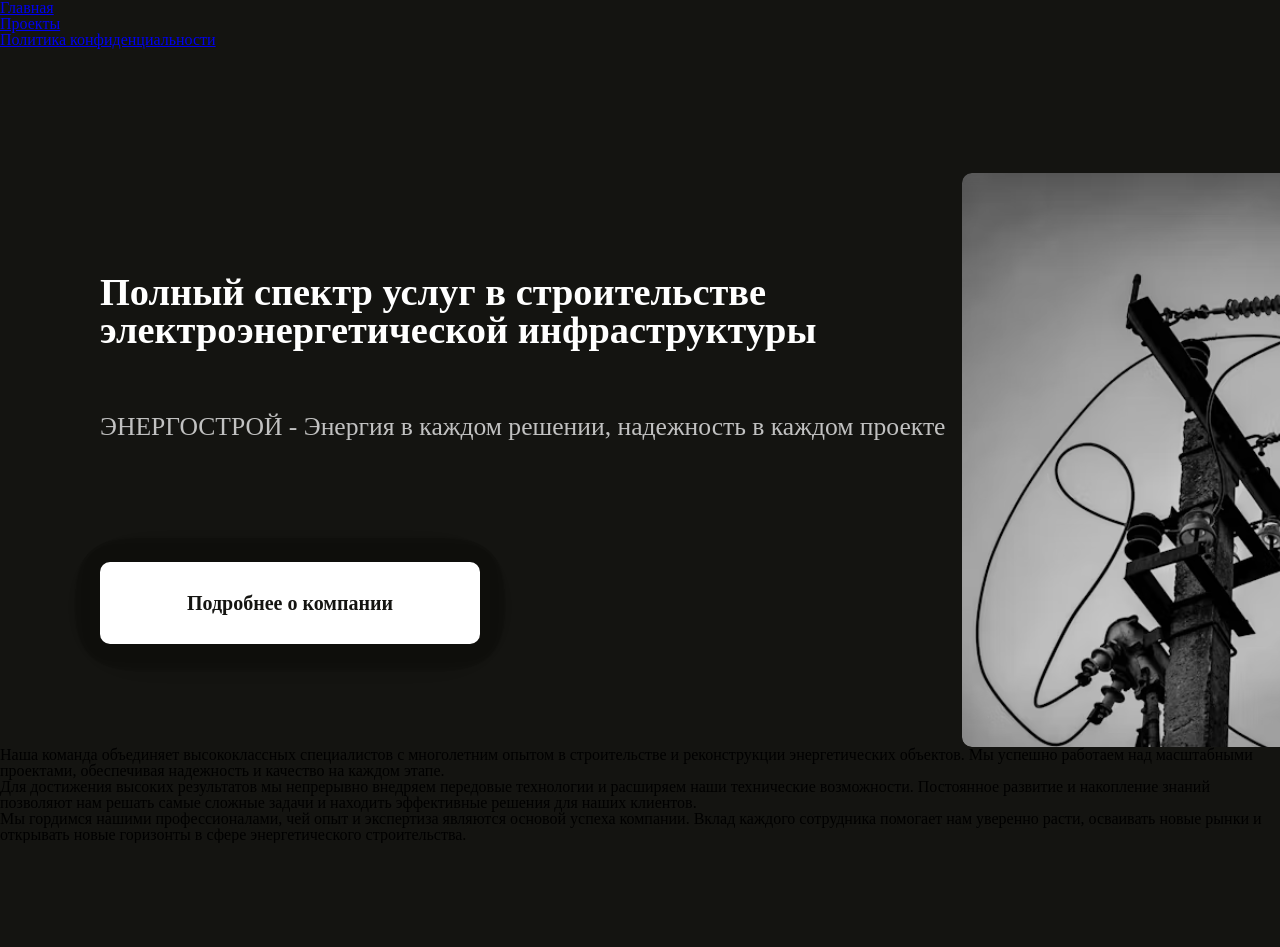
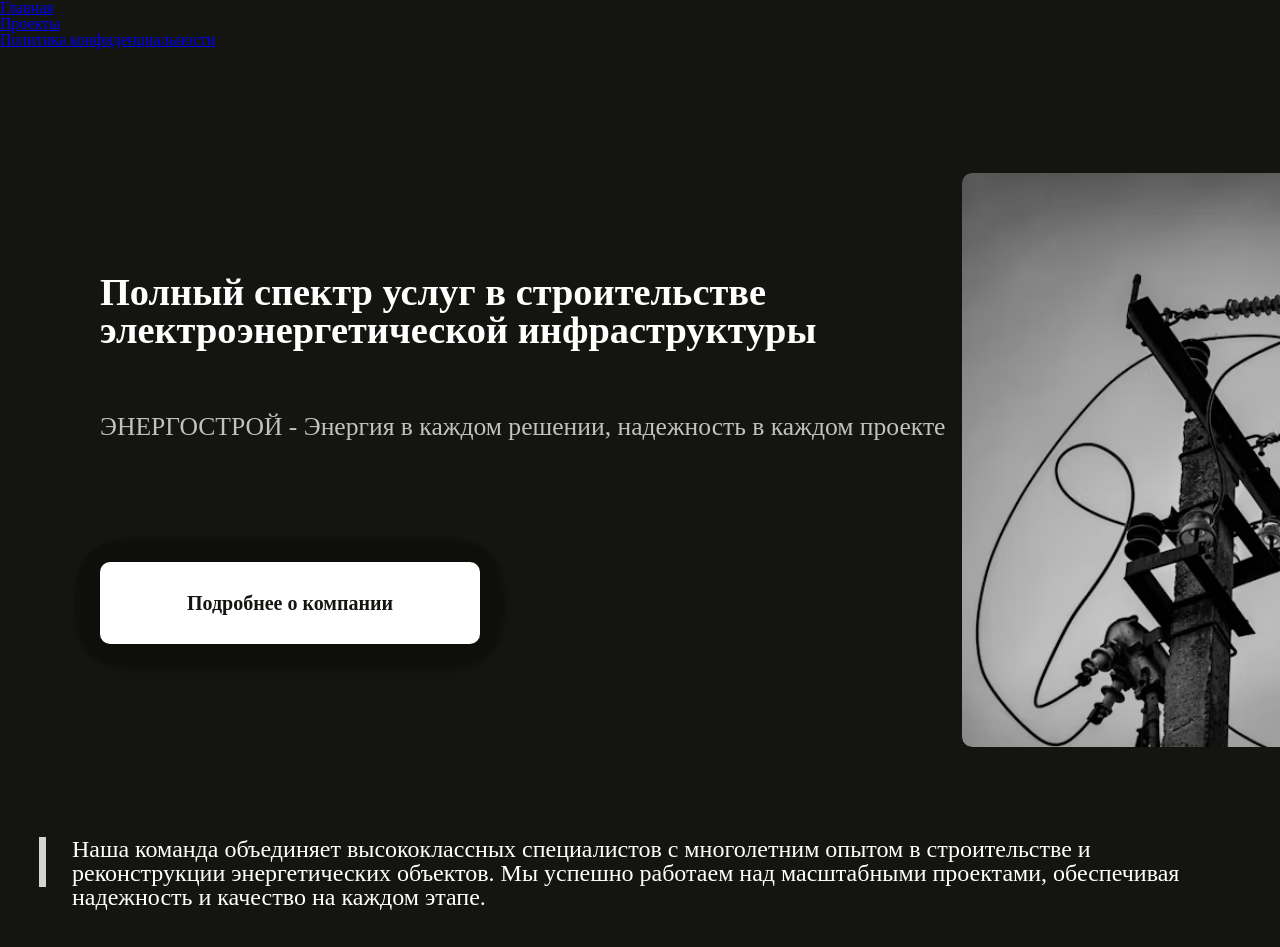
Before and after one commit to Daniks0-0/ENERGOSTROY, a React (Vite) app: page / in a window 1280 px wide. Shown: the top 947 px of the page. Before the commit the page ends 843 px from the top, so only its background shows below. Built offline with nearby package versions, Linux system fonts and the light colour scheme.

Commit message:
add custom marker

```diff
--- a/src/components/About/About.jsx
+++ b/src/components/About/About.jsx
@@ -1,4 +1,5 @@
 import React from "react";
+
 
 const About = (props) =>{
     return(
--- a/src/components/AboutSection/AboutSection.jsx
+++ b/src/components/AboutSection/AboutSection.jsx
@@ -1,5 +1,6 @@
 import React from "react";
 import About from "../About/About";
+import "./AboutSection.scss";
 
 const aboutTexts = [
     {
--- /dev/null
+++ b/src/components/AboutSection/AboutSection.scss
@@ -0,0 +1,29 @@
+.aboutSection{
+    margin-top: 90px;
+    ul{
+
+        padding-left: 2rem;
+        padding-right: 2rem;;
+
+        li {
+            margin-top: 40px;
+            position: relative;
+            padding-left: 2.5rem; // Увеличиваем расстояние до текста
+            font-weight: 400;
+            font-size: 24px;
+            color: #fff;
+
+            // Создаем кастомный маркер
+            &::after {
+                content: '';
+                background: url(../../assets/list.svg) no-repeat center;
+                position: absolute;
+                left: 0;
+                top: 0;
+                bottom: 0;
+                width: 20px; // Размер иконки маркера
+                height: 50px;
+            }
+        }
+    }
+}
```
Also changed, not shown: src/assets/list.svg (added), src/components/About/About.scss (deleted).
